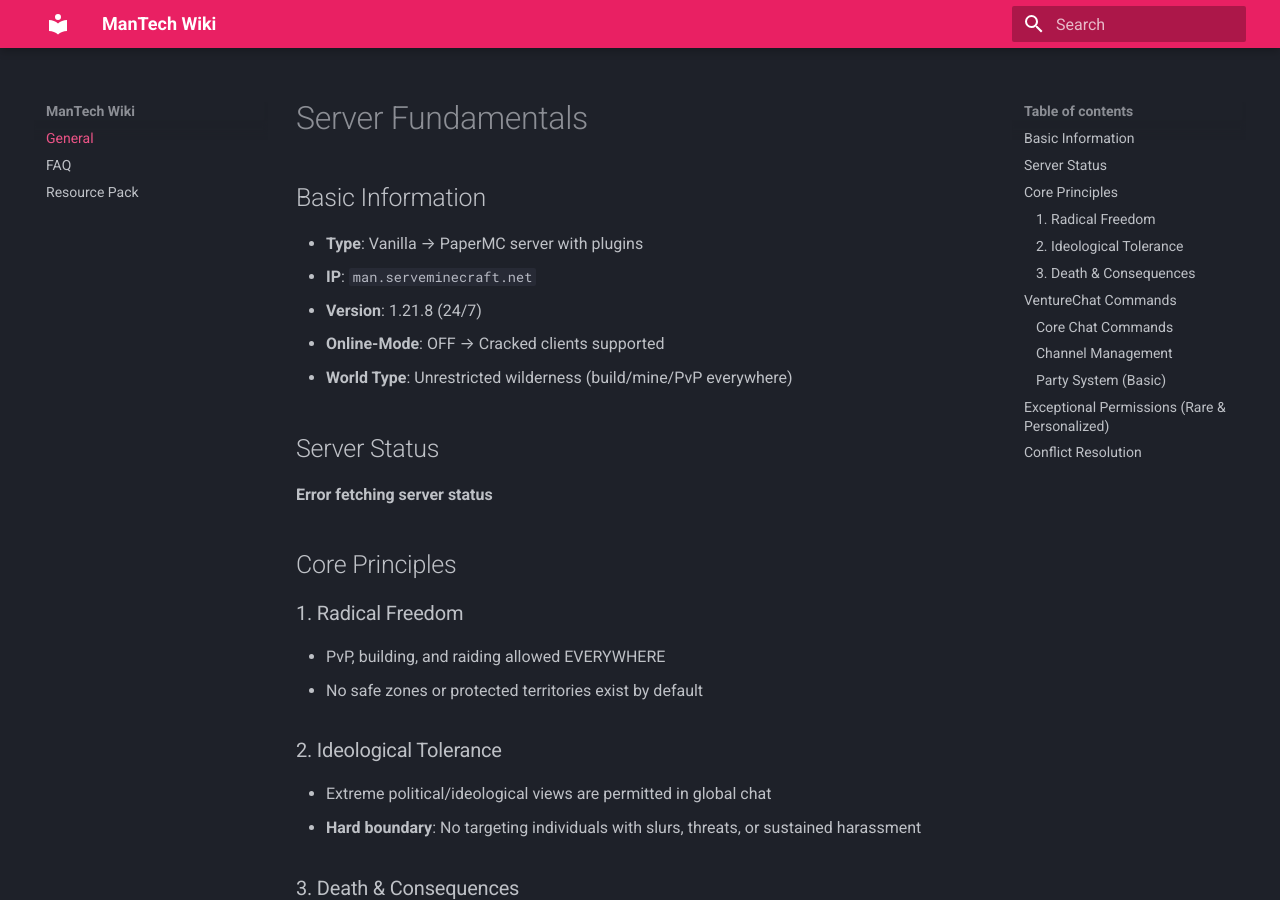
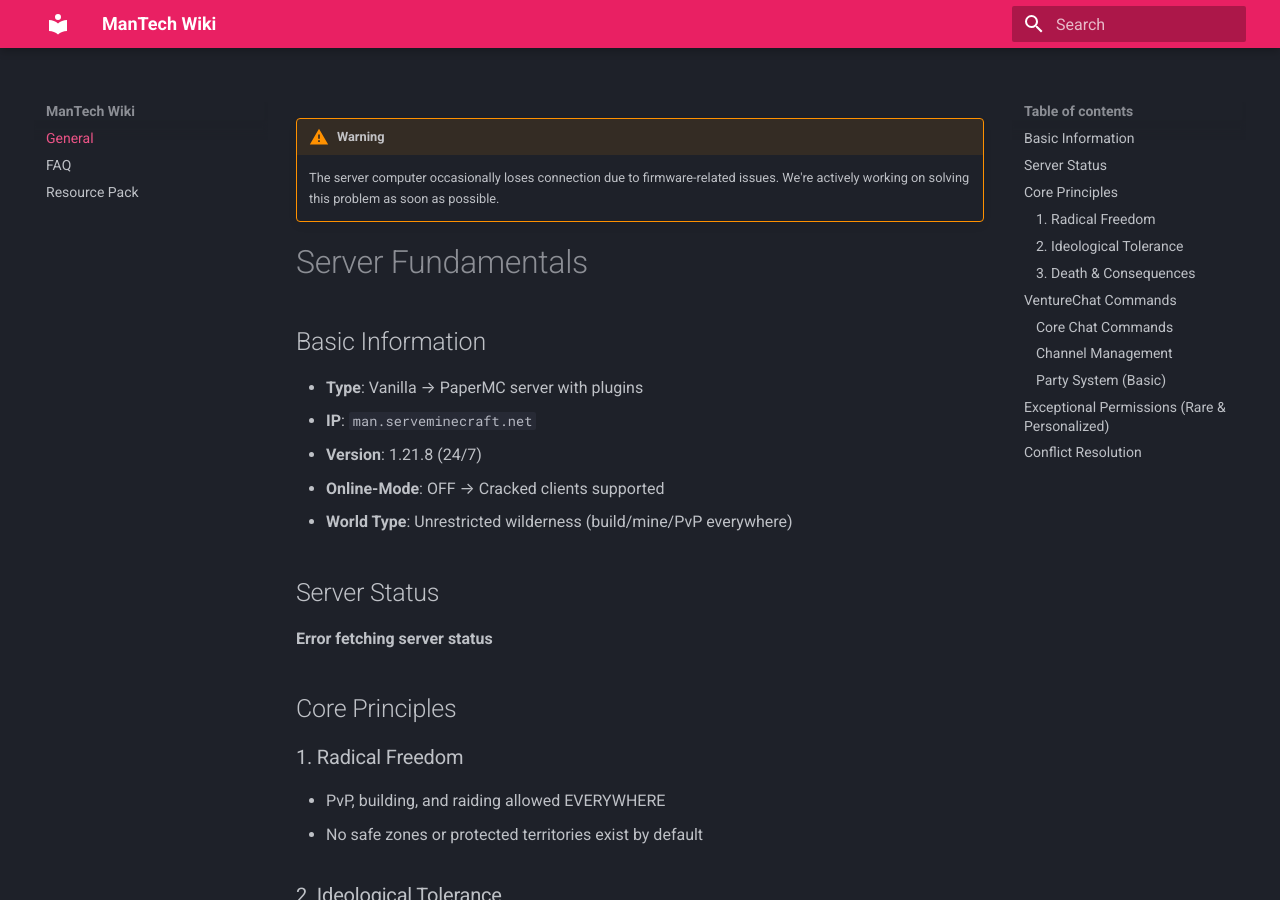
Before and after one commit to Zylez/mantech-wiki, an MkDocs documentation site: the page built from docs/index.md, in a window 1280 px wide and 900 px high. Built offline with MkDocs 1.6.1 and Material for MkDocs 9.7.7, drawn with Linux system fonts in a browser that asks for light colours.

Commit message:
firmware warning

```diff
--- a/docs/index.md
+++ b/docs/index.md
@@ -1,3 +1,7 @@
+!!! warning
+    The server computer occasionally loses connection due to firmware-related issues.
+    We're actively working on solving this problem as soon as possible.
+
 # Server Fundamentals
 
 ## Basic Information
```
Also changed, not shown: site/index.html, site/search/search_index.json, site/sitemap.xml, 1 other file.
